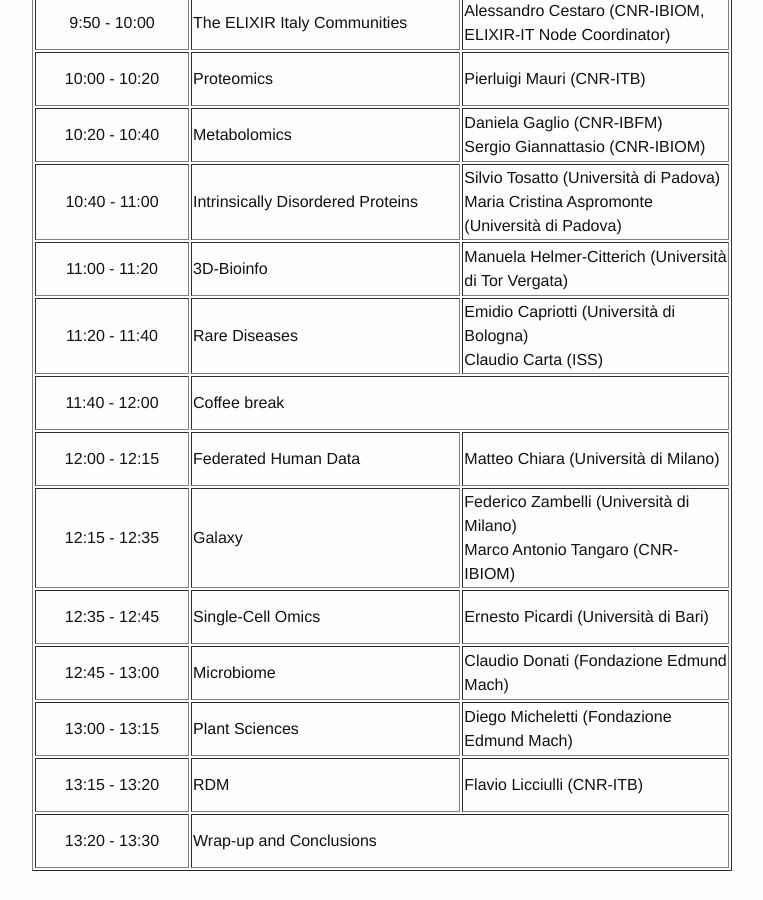
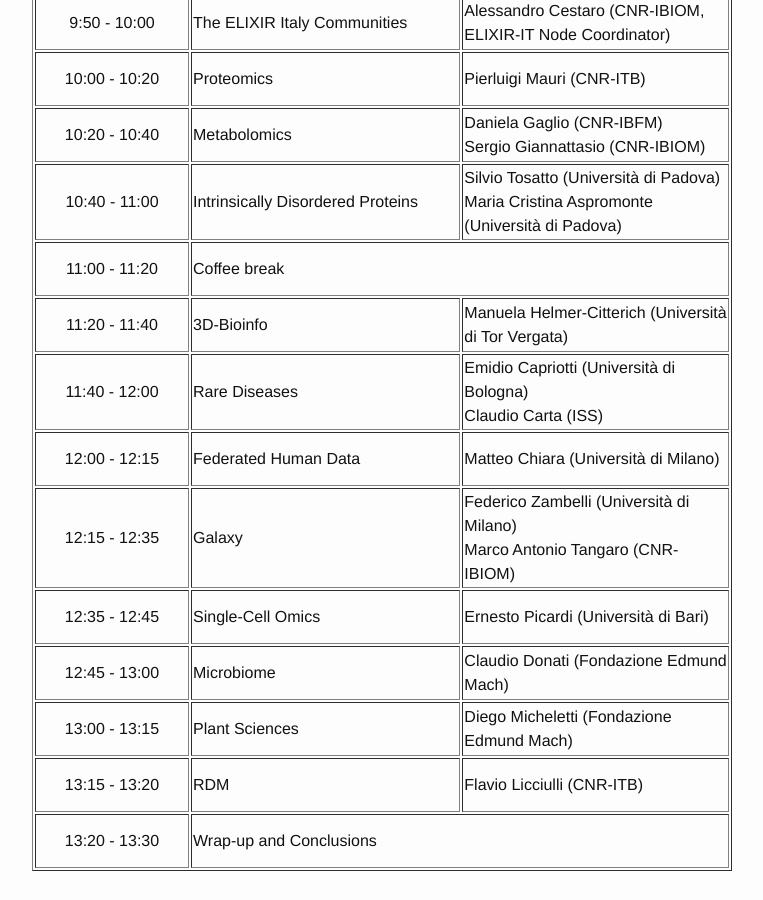
Before and after one commit to ELIXIR-IIB-training/website, a Jekyll site: the page built from _posts/2023-11-27-All_Hands_2023.md, in a window 1280 px wide and 900 px high, scrolled down 3537 px. Shown: the whole window, without its empty margins (238-1001 px from the left). Built offline with Jekyll 4.4.1, drawn with Linux system fonts in a browser that asks for light colours.

Commit message:
Update 2023-11-27-All_Hands_2023.md

```diff
--- a/_posts/2023-11-27-All_Hands_2023.md
+++ b/_posts/2023-11-27-All_Hands_2023.md
@@ -177,20 +177,21 @@ The event will be followed by two parallel workshops on 28th - 29th November 202
     <td height="50">Intrinsically Disordered Proteins</td>
     <td height="50"> Silvio Tosatto (Università di Padova) <br> Maria Cristina Aspromonte (Università di Padova)</td>
   </tr>
+  <tr>
+    <td height="50" width="150" align=center>11:00 - 11:20</td>
+    <td colspan="3" height="50"> Coffee break</td>
+   </tr>
    <tr>
-    <td height="50" width="150" align=center>11:00 - 11:20</td>
+    <td height="50" width="150" align=center>11:20 - 11:40</td>
     <td height="50">3D-Bioinfo</td>
     <td height="50"> Manuela Helmer-Citterich (Università di Tor Vergata)</td>
   </tr>
    <tr>
-    <td height="50" width="150" align=center>11:20 - 11:40</td>
+    <td height="50" width="150" align=center>11:40 - 12:00</td>
     <td height="50">Rare Diseases</td>
     <td height="50"> Emidio Capriotti (Università di Bologna) <br> Claudio Carta (ISS)</td>
   </tr>
-   <tr>
-    <td height="50" width="150" align=center>11:40 - 12:00</td>
-    <td colspan="3" height="50"> Coffee break</td>
-   </tr>
+
   <tr>
     <td height="50" width="150" align=center>12:00 - 12:15</td>
     <td height="50">Federated Human Data</td>
```
